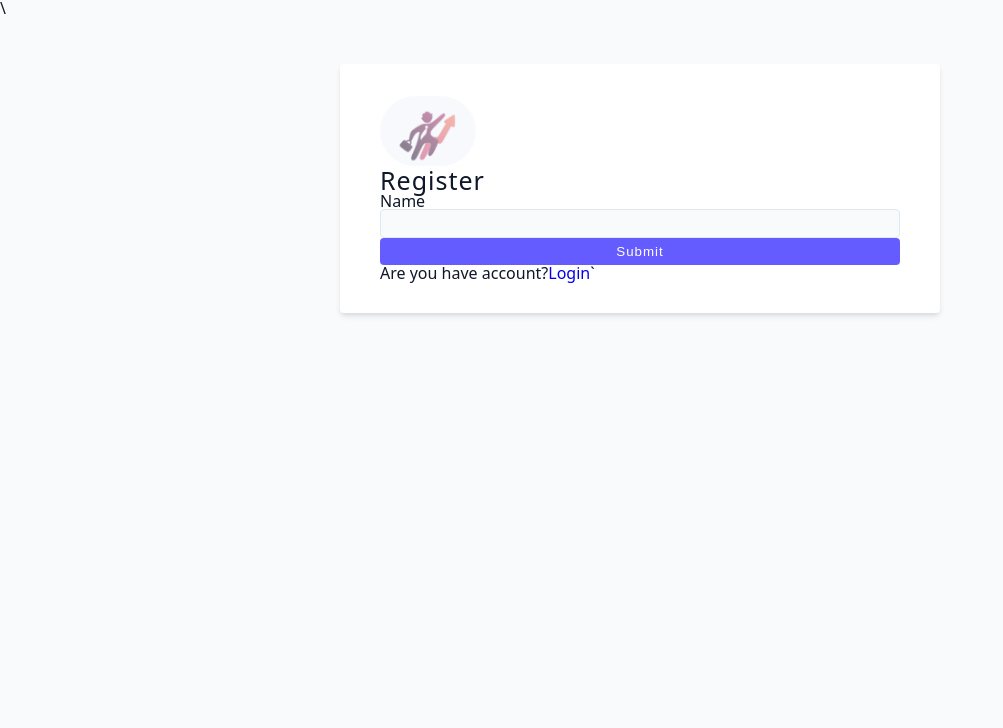
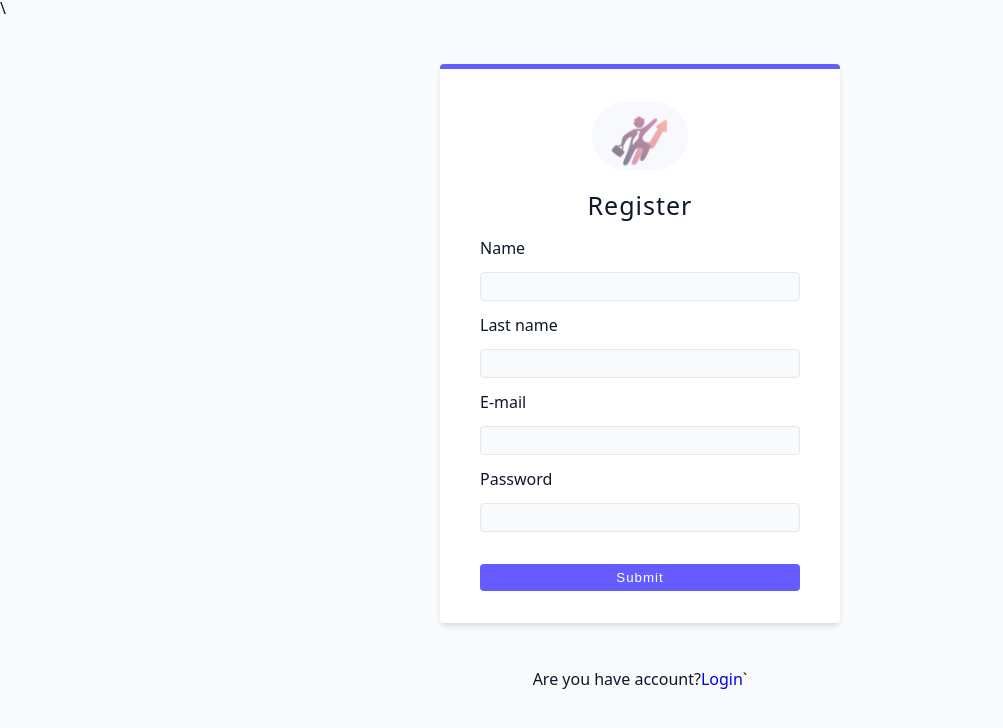
Before and after one commit to rafbar34/job-board-app, a React (Vite) app: page /register in a window 1280 px wide. Shown: the top 728 px of the page, without its empty margins (0-1003 px from the left). Built offline with nearby package versions, Linux system fonts and the light colour scheme.

Commit message:
added form style

```diff
--- /dev/null
+++ b/src/components/UIForm.tsx
@@ -0,0 +1,35 @@
+import React from 'react';
+import {UILogo} from '.';
+import {AuthWrapper} from '../css/Auth/AuthPageStyle';
+import {useForm} from 'react-hook-form';
+import {Link} from 'react-router-dom';
+
+export const UIForm = ({onSubmit, registerData, title}) => {
+  const {register, handleSubmit} = useForm();
+  return (
+    <AuthWrapper>
+      <form
+        className='form'
+        onSubmit={handleSubmit(onSubmit)}>
+        <UILogo />
+
+        <h4>{title}</h4>
+        {registerData.map((items) => (
+          <div>
+            <label htmlFor='name'>{items.title}</label>
+            <input
+              type={items.type}
+              className='form-input'
+              {...register(`${items.key}`, items.rules)}
+            />
+          </div>
+        ))}
+        <button
+          type='submit'
+          className='btn btn-block'>
+          Submit
+        </button>
+      </form>
+    </AuthWrapper>
+  );
+};
--- a/src/css/Auth/AuthPageStyle.tsx
+++ b/src/css/Auth/AuthPageStyle.tsx
@@ -0,0 +1,44 @@
+import styled from 'styled-components';
+
+export const AuthWrapper = styled.section`
+  min-height: 20vh;
+  display: grid;
+  align-items: center;
+  .logo {
+    display: block;
+    margin: 0 auto;
+    margin-bottom: 1.38rem;
+  }
+  .form {
+    max-width: 400px;
+    border-top: 5px solid var(--primary-500);
+  }
+  .form-input{
+    margin: 1rem 0px
+  }
+  h4 {
+    text-align: center;
+    margin-bottom: 1.38rem;
+  }
+  p {
+    margin-top: 1rem;
+    text-align: center;
+    line-height: 1.5;
+  }
+  .btn {
+    margin-top: 1rem;
+  }
+  .membder-btn {
+    color: var(--primary-500);
+    letter-spacing: var(--letter-spacing);
+    margin-left: 0.25rem;
+  }
+`;
+export const RegisterWraper = styled.section`
+    .btn-container{
+       display: flex;
+       justify-content: center;
+
+    }
+
+`
--- a/src/pages/Register/Register.tsx
+++ b/src/pages/Register/Register.tsx
@@ -1,31 +1,57 @@
 import React from 'react';
 import {Link} from 'react-router-dom';
-import {UILogo} from '../../components';
-import {useForm} from 'react-hook-form';
+import {UIForm} from '../../components/UIForm';
+import {RegisterWraper} from '../../css/Auth/AuthPageStyle';
 
 export const Register = () => {
-  const {register} = useForm();
+  const onSubmit = async (data) => {
+    console.log(data);
+    // async request which may result error
+    try {
+      // await fetch()
+    } catch (e) {
+      // handle your error
+    }
+  };
+  const registerData = [
+    {
+      key: 'name',
+      title: 'Name',
+      type: 'text',
+      rules: {required: true, minLength: 4, maxLength: 12},
+    },
+    {
+      key: 'lastName',
+      title: 'Last name',
+      type: 'text',
+      rules: {required: true, minLength: 4, maxLength: 12},
+    },
+    {
+      key: 'email',
+      title: 'E-mail',
+      type: 'email',
+      rules: {required: true, minLength: 4, maxLength: 12},
+    },
+    {
+      key: 's',
+      title: 'Password',
+      type: 'password',
+      rules: {required: true, minLength: 4, maxLength: 12},
+    },
+  ];
   return (
-    <form className='form'>
-      <UILogo />
-
-      <h4>Register</h4>
-      <label htmlFor='name'>Name</label>
-      <input
-        className='form-input'
-        {...register('name', {required: true, minLength: 4, maxLength: 12})}
+    <RegisterWraper>
+      <UIForm
+        title={'Register'}
+        onSubmit={onSubmit}
+        registerData={registerData}
       />
-
-      <button
-        type='submit'
-        className='btn btn-block'>
-        Submit
-      </button>
-      <p>
-        Are you have account?
-          <Link to={'/login'}>Login</Link>
-        `
-      </p>
-    </form>
+      <div className='btn-container'>
+        <p className='btn-desc'>
+          Are you have account?
+          <Link to={'/login'}>Login</Link>`
+        </p>
+      </div>
+    </RegisterWraper>
   );
 };
```
